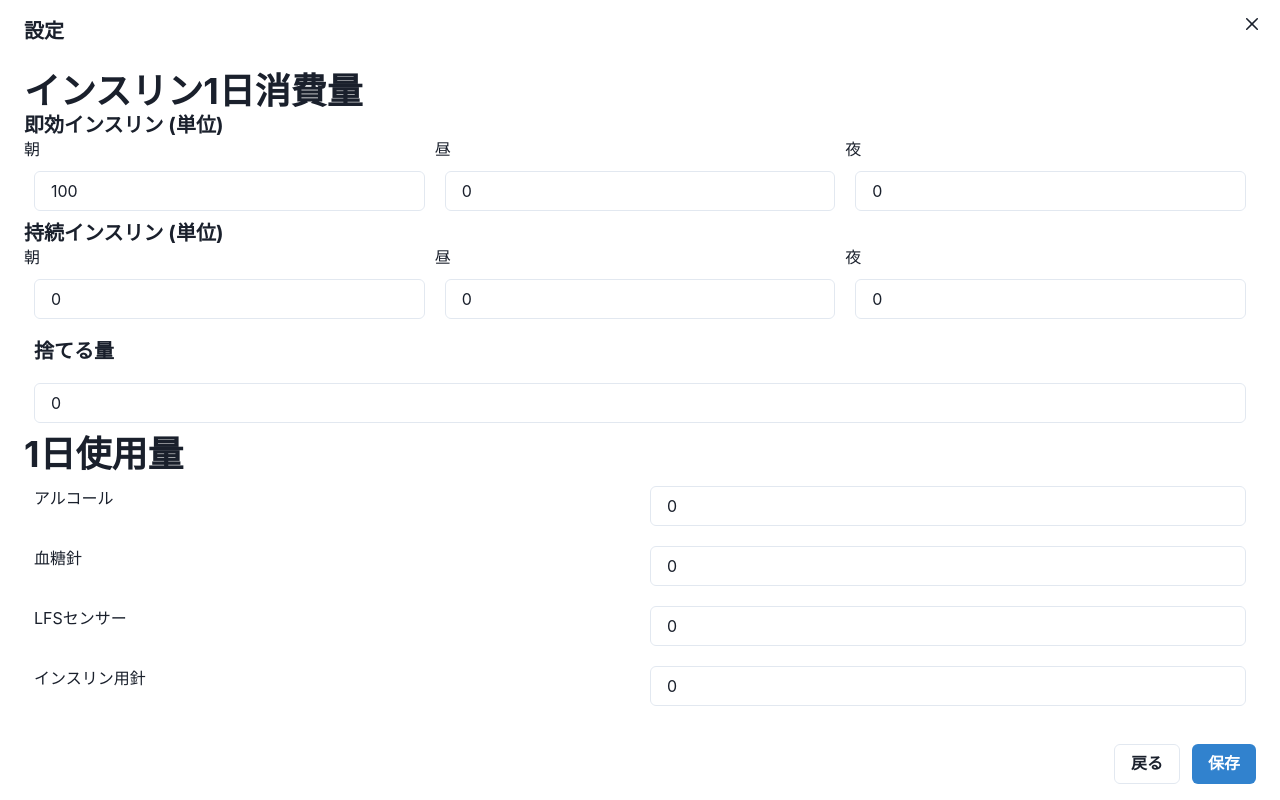
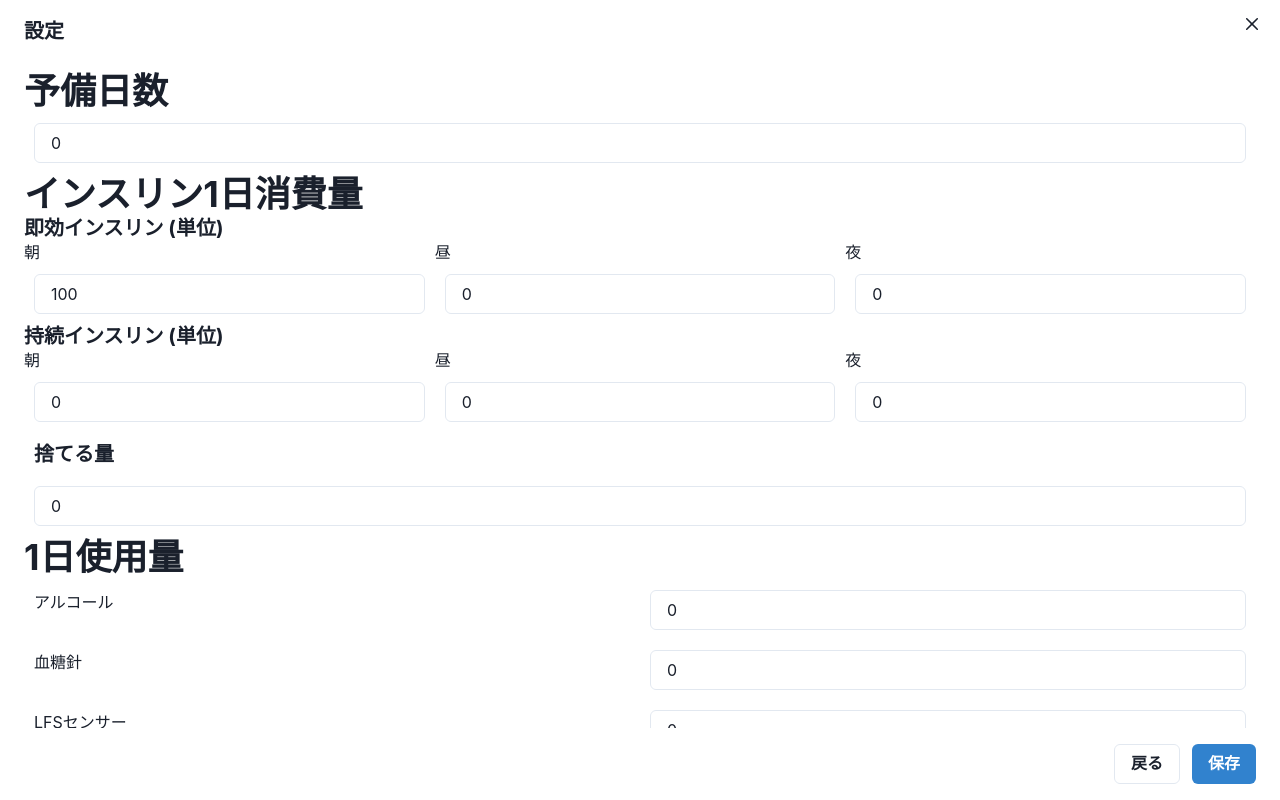
Before and after one commit to souldew/Diabetes-Calculator, a Next.js app: page / in a window 1280 px wide. Both pictures are taken after a click on the button 1116 px from the left and 28 px from the top of the page. Built offline with nearby package versions, Linux system fonts and the light colour scheme.

Commit message:
予備日を設定項目に移動

```diff
--- a/app/components/DateOfItems.tsx
+++ b/app/components/DateOfItems.tsx
@@ -3,27 +3,24 @@ import { SimpleGrid } from "@chakra-ui/react";
 import { Text } from "@chakra-ui/react";
 
 export default function DateOfItems() {
-  const datesProperites: string[] = ["通院日 (当日)", "次回通院日", "予備日数"];
+  const datesProperites: string[] = ["通院日 (当日)", "次回通院日"] as const;
   return (
     <Box mx={"10px"}>
-      <SimpleGrid columns={3} spacing={"10px"}>
+      <SimpleGrid columns={2} spacing={"10px"}>
         {datesProperites.map((property) => {
           return (
             <>
-              <Text>{property}</Text>
+              <Text textAlign={"center"}>{property}</Text>
             </>
           );
         })}
-        {[...Array(datesProperites.length - 1)].map((i) => {
+        {datesProperites.map((date) => {
           return (
             <>
               <Input type="date"></Input>
             </>
           );
         })}
-        <NumberInput>
-          <NumberInputField></NumberInputField>
-        </NumberInput>
       </SimpleGrid>
     </Box>
   );
--- a/app/components/DrawerSettings.tsx
+++ b/app/components/DrawerSettings.tsx
@@ -85,6 +85,25 @@ export default function DrawerSettings({ calculateStateSettings }: Props) {
           <DrawerHeader>設定</DrawerHeader>
 
           <DrawerBody>
+            <Heading>予備日数</Heading>
+            <NumberInput
+              p={"10px"}
+              min={0}
+              isValidCharacter={(v) => {
+                return /^[0-9]*$/.test(v);
+              }}
+              value={calculateSettings.reserveDays}
+              onChange={(e) => {
+                calculateStateSettings.calculateSettings.reserveDays =
+                  Number.isNaN(e) ? parseInt(e) : undefined;
+
+                calculateStateSettings.setCalculateSettings({
+                  ...calculateStateSettings.calculateSettings,
+                });
+              }}
+            >
+              <NumberInputField></NumberInputField>
+            </NumberInput>
             <Heading>インスリン1日消費量</Heading>
             {insulinTypes.map((insulinType) => {
               return (
--- a/app/page.tsx
+++ b/app/page.tsx
@@ -48,6 +48,7 @@ export default function Page() {
         fastActingInsulin: 0,
         longActingInsulin: 0,
       },
+      reserveDays: 0,
     }
   );
 
```
Also changed, not shown: app/components/types/types.ts (+18 -17 lines).
